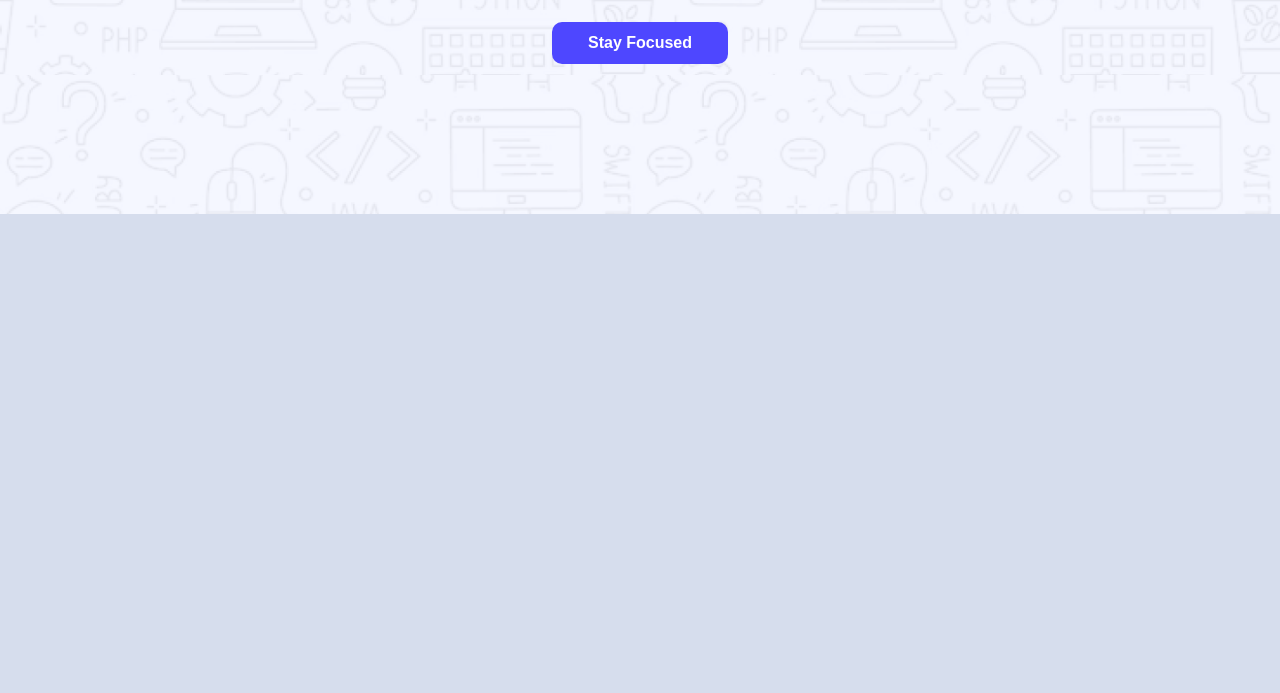
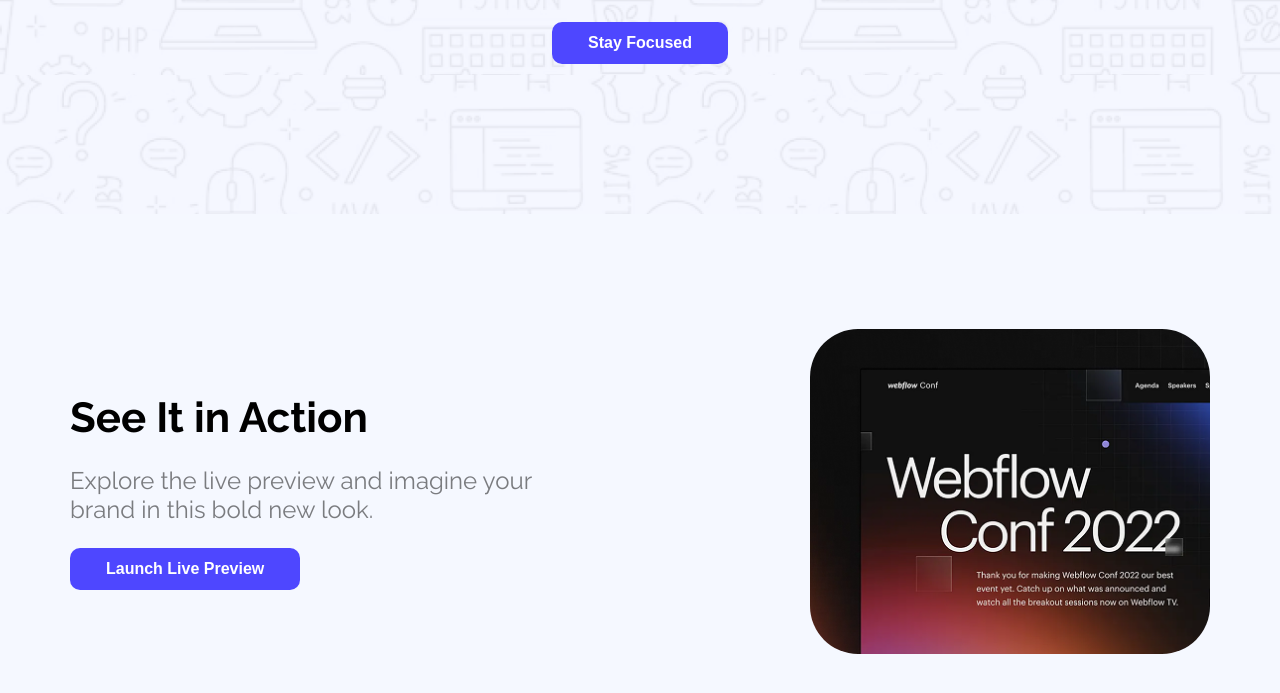
Before and after one commit to obaidullah-miazi-dev/webflow-landing-page, a plain HTML site: page index.html in a window 1280 px wide. Shown: the part 505-1198 px from the top of the page. Before the commit the page ends 800 px from the top, so only its background shows below. Drawn offline with Linux system fonts and the light colour scheme; a web font is replaced by a local one.

Commit message:
Implemented Action section with image and call-to-action button

```diff
--- a/index.html
+++ b/index.html
@@ -1,33 +1,46 @@
 <!DOCTYPE html>
 <html lang="en">
+
 <head>
     <meta charset="UTF-8">
     <meta name="viewport" content="width=device-width, initial-scale=1.0">
     <title>Webflow</title>
     <link rel="stylesheet" href="styles/style.css">
 </head>
+
 <body>
 
     <!-- header section  -->
 
     <header class="header-section">
         <!-- nav bar  -->
-         <nav class="nav-bar">
+        <nav class="nav-bar">
             <h2 class="nav-logo primary-text-color">Webflow</h2>
             <button class="btn primary-bg-color">Sign Up</button>
-         </nav>
+        </nav>
 
-         <!-- banner section  -->
+        <!-- banner section  -->
 
-         <div class="banner-section">
+        <div class="banner-section">
             <h1 class="banner-title">
                 Cool Dark UI Template for <br> Webflow Agencies!
             </h1>
             <button class="btn primary-bg-color">Stay Focused</button>
-         </div>
+        </div>
     </header>
 
-    <main>
+    <main class="main-section">
+
+        <section class="action-section">
+            <div class="action-section-content">
+                <h3 class="action-section-title">See It in Action</h3>
+                <p class="action-section-subtitle">
+                    Explore the live preview and imagine your <br> brand in this bold new look.
+                </p>
+                <button class="btn primary-bg-color">Launch Live Preview</button>
+            </div>
+            <img class="action-section-image" src="Assets/wc-mini.png" alt="webflow background image">
+        </section>
 
     </main>
 
@@ -35,4 +48,5 @@
 
     </footer>
 </body>
+
 </html>
--- a/styles/style.css
+++ b/styles/style.css
@@ -4,7 +4,7 @@
     padding: 0;
     box-sizing: border-box;
     font-family: "Raleway", sans-serif;
-    background-color: #D6DDED;
+    background-color: #f5f8ff;
 }
 
 /* shared style  */
@@ -62,3 +62,38 @@
     font-size: 65px;
     font-weight: bold;
 }
+
+/* main-section */
+
+.main-section{
+    max-width: 1140px;
+    margin: 0 auto;
+}
+
+/* action-section */
+
+.action-section{
+    display: flex;
+    justify-content: space-between;
+    align-items: center;
+    padding: 115px 0;
+}
+
+.action-section-title{
+    font-size: 42px;
+    margin: 0;
+    margin-bottom: 24px;
+}
+
+.action-section-subtitle{
+    font-size: 24px;
+    font-weight: 400;
+    color: rgba(0, 0, 0, 0.5);
+    margin: 0;
+    margin-bottom: 24px;
+}
+
+.action-section img {
+    border-radius: 48px;
+    width: 400px;
+}
```
